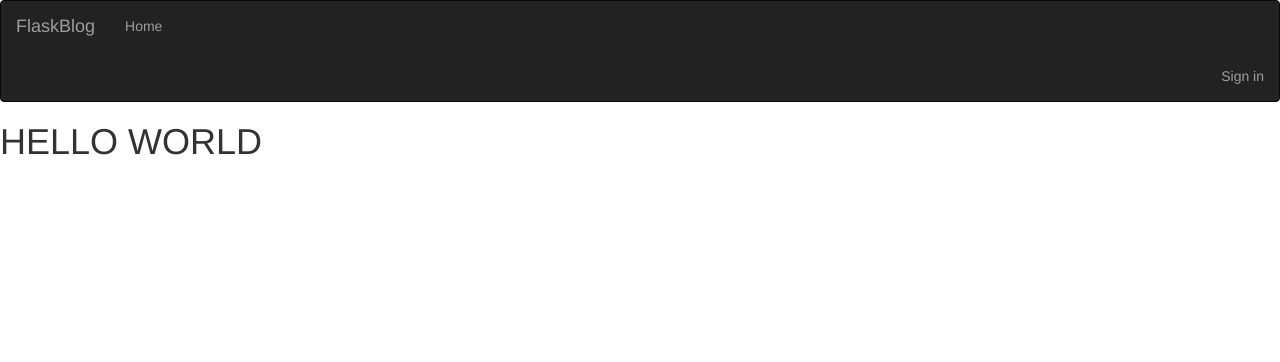
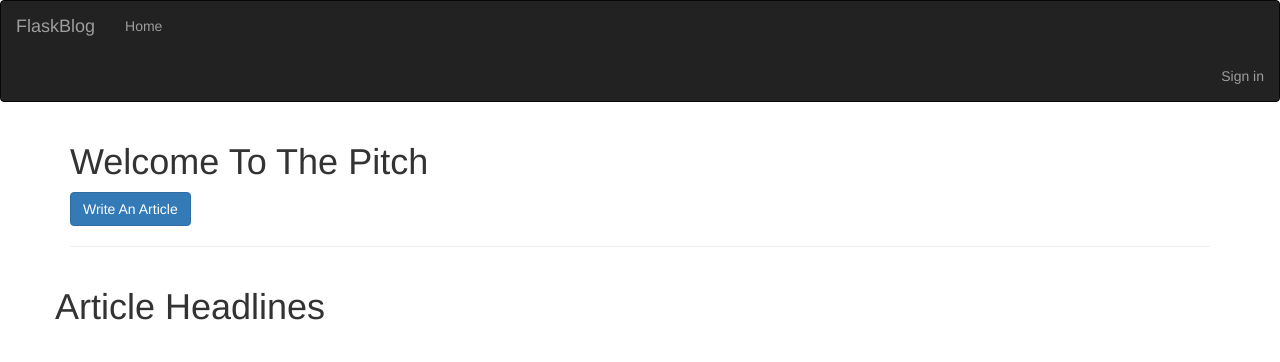
Before and after one commit to Nyota254/flask-blog, a Flask app: page / in a window 1280 px wide. Shown: the top 362 px of the page. Run offline with Flask 2, Linux system fonts and the light colour scheme; data that the repository does not hold is empty; some libraries are stand-ins or nearby versions.

Commit message:
create the homepage view

```diff
--- a/app/main/forms.py
+++ b/app/main/forms.py
@@ -6,7 +6,7 @@ from ..models import Article,Comment
 
 class ArticleUploadForm(FlaskForm):
     article = TextAreaField('Article',validators=[Required()])
-    category = SelectField('Category',choices=[('Interview','Interview'),('Pick-up','Pick-up'),('Product','Product'),('Promotion','Promotion')])
+    category = SelectField('Category',validators=[Required()])
     submit = SubmitField('Add Article')
 
 class CommentsForm(FlaskForm):
--- a/app/main/views.py
+++ b/app/main/views.py
@@ -7,9 +7,9 @@ from ..models import Article,Comment,User
 
 @main.route('/')
 def index():
-    article = Article.get_article()
+    articles = Article.get_article()
     title='Welcome to the article'
-    return render_template('index.html',article=article)
+    return render_template('index.html',articles=articles)
 
 @main.route('/addarticle',methods = ['GET','POST'])
 @login_required
--- a/app/templates/index.html
+++ b/app/templates/index.html
@@ -1,5 +1,26 @@
 {% extends 'base.html' %}
 
 {% block content %}
-    <h1>HELLO WORLD</h1>
-{% endblock %}
+<div class="container">
+    <h1>Welcome To The Pitch</h1>
+    <a href="{{url_for('main.add_article')}}" class="btn btn-primary">Write An Article</a>
+    <hr>
+    <div class="row">
+        <div>
+            <h1>Article Headlines</h1>
+            {% for article in articles %}
+            <div class="col-md-4">
+                <div class="panel panel-default">
+                    <div class="panel-heading">{{ article.category }}</div>
+                <div class="panel-body">
+                <p>{{ article.article | truncate(40) }}</p>
+                <p><strong>by: {{ article.user.username }}</strong></p>
+                <a href="{{url_for('main.comment',article_id=article.id)}}" class="btn btn-primary">Readfull Article</a>
+            </div>
+            </div>
+            </div>
+            {% endfor %}
+        </div>
+    </div>
+    </div>
+    {% endblock %}
```
